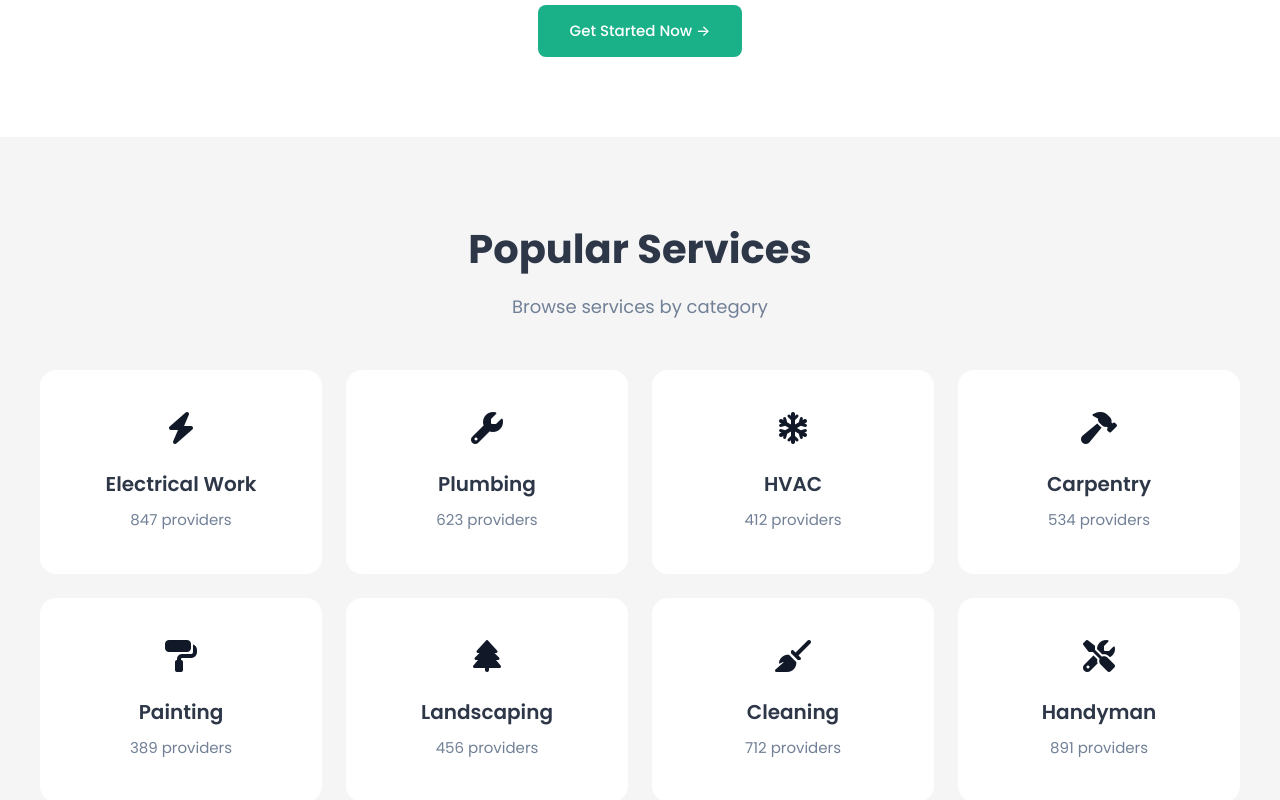
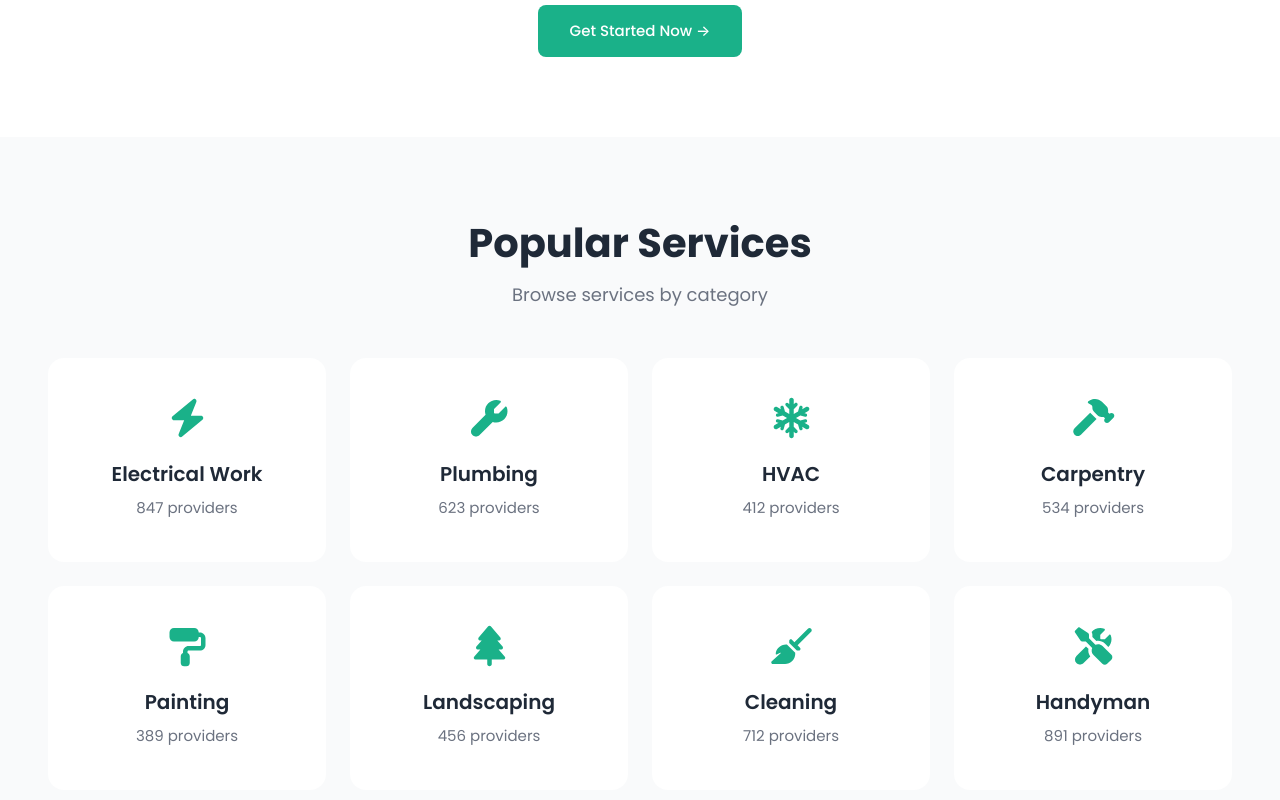
Before and after one commit to smarikaghimire/kaarya, a Next.js app: page / in a window 1280 px wide. Shown: the part 1180-1980 px from the top of the page. Built offline with nearby package versions, Linux system fonts and the light colour scheme.

Commit message:
minor fixes

```diff
--- a/src/app/globals.css
+++ b/src/app/globals.css
@@ -44,7 +44,8 @@
   --color-info: #3b82f6;
 
   /* Font Family */
-  --font-sans: "Poppins", -apple-system, BlinkMacSystemFont, "Segoe UI", sans-serif;
+  --font-sans: "Poppins", -apple-system, BlinkMacSystemFont, "Segoe UI",
+    sans-serif;
 
   /* Transitions */
   --transition-base: 300ms cubic-bezier(0.4, 0, 0.2, 1);
@@ -788,3 +789,102 @@ body {
     padding: 1.5rem;
   }
 }
+.popular-services-section {
+  padding: 5rem 0;
+  background-color: #f5f5f5;
+}
+
+.section-header {
+  text-align: center;
+  margin-bottom: 3rem;
+}
+
+.section-title {
+  font-size: clamp(2rem, 4vw, 2.5rem);
+  font-weight: 700;
+  color: #2d3748;
+  margin-bottom: 0.75rem;
+}
+
+.section-subtitle {
+  font-size: 1.125rem;
+  color: #718096;
+}
+
+.services-grid {
+  display: grid;
+  grid-template-columns: repeat(4, 1fr);
+  gap: 1.5rem;
+  max-width: 1200px;
+  margin: 0 auto;
+}
+
+.service-card {
+  background: white;
+  border-radius: 1rem;
+  padding: 2.5rem 1.5rem;
+  text-align: center;
+  transition: all 0.3s ease;
+  cursor: pointer;
+  border: 2px solid transparent;
+}
+
+.service-card:hover {
+  transform: translateY(-5px);
+  box-shadow: 0 10px 30px rgba(0, 0, 0, 0.1);
+  border-color: #1ab189;
+}
+
+.icon-wrapper {
+  display: flex;
+  justify-content: center;
+  margin-bottom: 1.5rem;
+}
+
+.icon-wrapper i {
+  font-size: 2rem;
+  color: #1ab189;
+}
+
+.service-name {
+  font-size: 1.25rem;
+  font-weight: 600;
+  color: #2d3748;
+  margin-bottom: 0.5rem;
+}
+
+.provider-count {
+  font-size: 0.9375rem;
+  color: #718096;
+}
+
+@media (max-width: 1024px) {
+  .services-grid {
+    grid-template-columns: repeat(3, 1fr);
+  }
+}
+
+@media (max-width: 768px) {
+  .popular-services-section {
+    padding: 4rem 0;
+  }
+
+  .services-grid {
+    grid-template-columns: repeat(2, 1fr);
+    gap: 1rem;
+  }
+
+  .service-card {
+    padding: 2rem 1rem;
+  }
+
+  .icon-wrapper i {
+    font-size: 1.75rem;
+  }
+}
+
+@media (max-width: 480px) {
+  .services-grid {
+    grid-template-columns: 1fr;
+  }
+}
--- a/src/components/landing/popular-services.tsx
+++ b/src/components/landing/popular-services.tsx
@@ -1,200 +1,63 @@
-'use client';
+"use client";
+
+import { FontAwesomeIcon } from "@fortawesome/react-fontawesome";
+import {
+  faBolt,
+  faWrench,
+  faSnowflake,
+  faHammer,
+  faPaintRoller,
+  faTree,
+  faBroom,
+  faTools,
+} from "@fortawesome/free-solid-svg-icons";
 
 export default function PopularServices() {
+  const services = [
+    { name: "Electrical Work", icon: faBolt, providers: 847 },
+    { name: "Plumbing", icon: faWrench, providers: 623 },
+    { name: "HVAC", icon: faSnowflake, providers: 412 },
+    { name: "Carpentry", icon: faHammer, providers: 534 },
+    { name: "Painting", icon: faPaintRoller, providers: 389 },
+    { name: "Landscaping", icon: faTree, providers: 456 },
+    { name: "Cleaning", icon: faBroom, providers: 712 },
+    { name: "Handyman", icon: faTools, providers: 891 },
+  ];
+
   return (
-    <>
-      <style jsx>{`
-        .popular-services-section {
-          padding: 5rem 0;
-          background-color: #f5f5f5;
-        }
+    <section className="py-20 bg-neutral-50">
+      <div className="container-custom">
+        {/* Header */}
+        <div className="text-center mb-12">
+          <h2 className="heading-2 text-neutral-800 mb-3">Popular Services</h2>
+          <p className="body-large text-neutral-500">
+            Browse services by category
+          </p>
+        </div>
 
-        .section-header {
-          text-align: center;
-          margin-bottom: 3rem;
-        }
-
-        .section-title {
-          font-size: clamp(2rem, 4vw, 2.5rem);
-          font-weight: 700;
-          color: #2d3748;
-          margin-bottom: 0.75rem;
-        }
-
-        .section-subtitle {
-          font-size: 1.125rem;
-          color: #718096;
-        }
-
-        .services-grid {
-          display: grid;
-          grid-template-columns: repeat(4, 1fr);
-          gap: 1.5rem;
-          max-width: 1200px;
-          margin: 0 auto;
-        }
-
-        .service-card {
-          background: white;
-          border-radius: 1rem;
-          padding: 2.5rem 1.5rem;
-          text-align: center;
-          transition: all 0.3s ease;
-          cursor: pointer;
-          border: 2px solid transparent;
-        }
-
-        .service-card:hover {
-          transform: translateY(-5px);
-          box-shadow: 0 10px 30px rgba(0, 0, 0, 0.1);
-          border-color: var(--primary-500);
-        }
-
-        .icon-wrapper {
-          display: flex;
-          justify-content: center;
-          margin-bottom: 1.5rem;
-        }
-
-        .icon-wrapper i {
-          font-size: 2rem;
-          color: var(--primary-500);
-        }
-
-        .service-name {
-          font-size: 1.25rem;
-          font-weight: 600;
-          color: #2d3748;
-          margin-bottom: 0.5rem;
-        }
-
-        .provider-count {
-          font-size: 0.9375rem;
-          color: #718096;
-        }
-
-        @media (max-width: 1024px) {
-          .services-grid {
-            grid-template-columns: repeat(3, 1fr);
-          }
-        }
-
-        @media (max-width: 768px) {
-          .popular-services-section {
-            padding: 4rem 0;
-          }
-
-          .services-grid {
-            grid-template-columns: repeat(2, 1fr);
-            gap: 1rem;
-          }
-
-          .service-card {
-            padding: 2rem 1rem;
-          }
-
-          .icon-wrapper i {
-            font-size: 1.75rem;
-          }
-        }
-
-        @media (max-width: 480px) {
-          .services-grid {
-            grid-template-columns: 1fr;
-          }
-        }
-      `}</style>
-
-      {/* Font Awesome CDN */}
-      <link
-        rel="stylesheet"
-        href="https://cdnjs.cloudflare.com/ajax/libs/font-awesome/6.4.0/css/all.min.css"
-      />
-
-      <section className="popular-services-section">
-        <div className="container">
-          {/* Header */}
-          <div className="section-header">
-            <h2 className="section-title">Popular Services</h2>
-            <p className="section-subtitle">Browse services by category</p>
-          </div>
-
-          {/* Services Grid */}
-          <div className="services-grid">
-            {/* Electrical Work */}
-            <div className="service-card">
-              <div className="icon-wrapper">
-                <i className="fas fa-bolt"></i>
+        {/* Services Grid */}
+        <div className="grid grid-cols-1 sm:grid-cols-2 md:grid-cols-3 lg:grid-cols-4 gap-6 max-w-7xl mx-auto">
+          {services.map((service, index) => (
+            <div
+              key={index}
+              className="bg-neutral-0 rounded-2xl p-10 text-center cursor-pointer border-2 border-transparent transition-all duration-300 hover:-translate-y-1 hover:shadow-lg hover:border-primary-500"
+            >
+              <div className="flex justify-center mb-6">
+                <FontAwesomeIcon
+                  icon={service.icon}
+                  className="text-4xl text-primary-500"
+                />
               </div>
-              <h3 className="service-name">Electrical Work</h3>
-              <p className="provider-count">847 providers</p>
+              <h3 className="text-xl font-semibold text-neutral-800 mb-2">
+                {service.name}
+              </h3>
+              <p className="text-[15px] text-neutral-500">
+                {service.providers} providers
+              </p>
             </div>
-
-            {/* Plumbing */}
-            <div className="service-card">
-              <div className="icon-wrapper">
-                <i className="fas fa-wrench"></i>
-              </div>
-              <h3 className="service-name">Plumbing</h3>
-              <p className="provider-count">623 providers</p>
-            </div>
-
-            {/* HVAC */}
-            <div className="service-card">
-              <div className="icon-wrapper">
-                <i className="fas fa-snowflake"></i>
-              </div>
-              <h3 className="service-name">HVAC</h3>
-              <p className="provider-count">412 providers</p>
-            </div>
-
-            {/* Carpentry */}
-            <div className="service-card">
-              <div className="icon-wrapper">
-                <i className="fas fa-hammer"></i>
-              </div>
-              <h3 className="service-name">Carpentry</h3>
-              <p className="provider-count">534 providers</p>
-            </div>
-
-            {/* Painting */}
-            <div className="service-card">
-              <div className="icon-wrapper">
-                <i className="fas fa-paint-roller"></i>
-              </div>
-              <h3 className="service-name">Painting</h3>
-              <p className="provider-count">389 providers</p>
-            </div>
-
-            {/* Landscaping */}
-            <div className="service-card">
-              <div className="icon-wrapper">
-                <i className="fas fa-tree"></i>
-              </div>
-              <h3 className="service-name">Landscaping</h3>
-              <p className="provider-count">456 providers</p>
-            </div>
-
-            {/* Cleaning */}
-            <div className="service-card">
-              <div className="icon-wrapper">
-                <i className="fas fa-broom"></i>
-              </div>
-              <h3 className="service-name">Cleaning</h3>
-              <p className="provider-count">712 providers</p>
-            </div>
-
-            {/* Handyman */}
-            <div className="service-card">
-              <div className="icon-wrapper">
-                <i className="fas fa-tools"></i>
-              </div>
-              <h3 className="service-name">Handyman</h3>
-              <p className="provider-count">891 providers</p>
-            </div>
-          </div>
+          ))}
         </div>
-      </section>
-    </>
+      </div>
+    </section>
   );
 }
```
Also changed, not shown: src/app/layout.tsx (+10 -11 lines).
